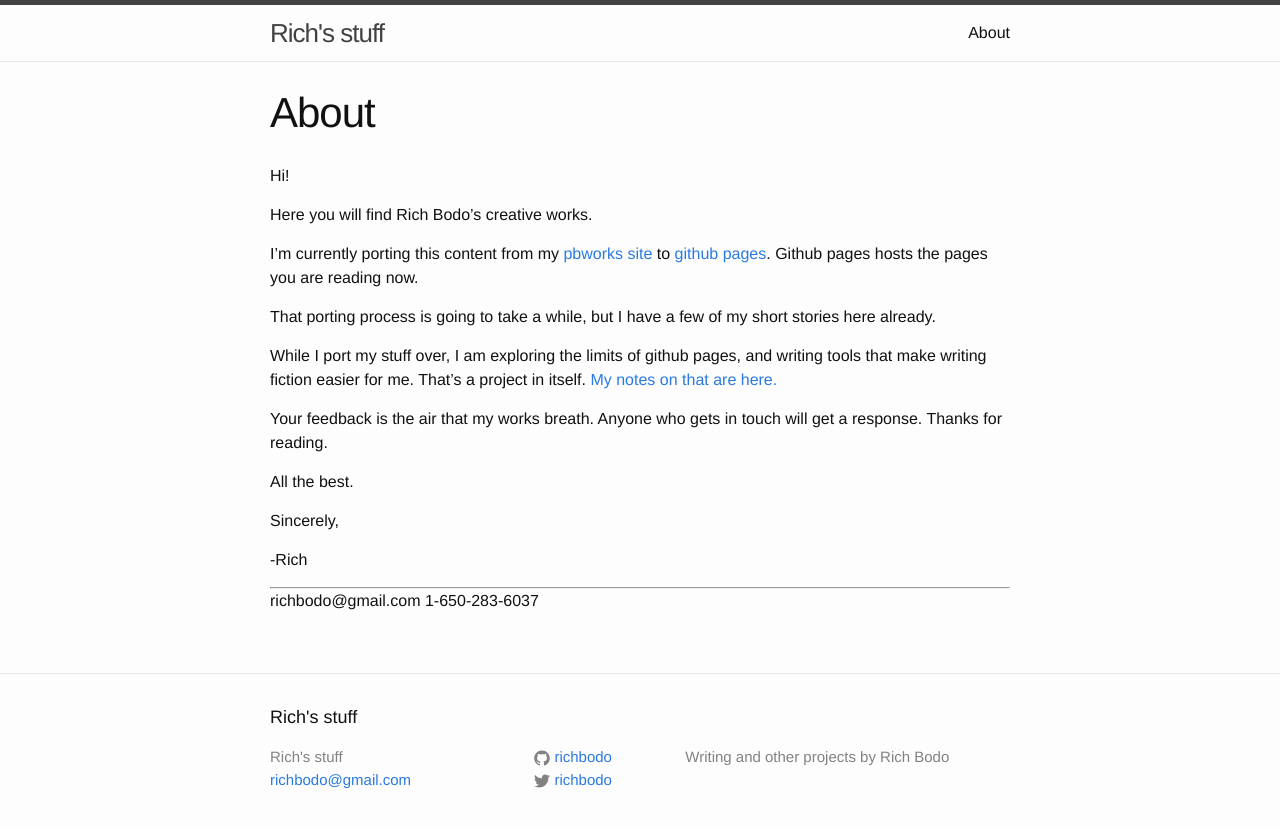
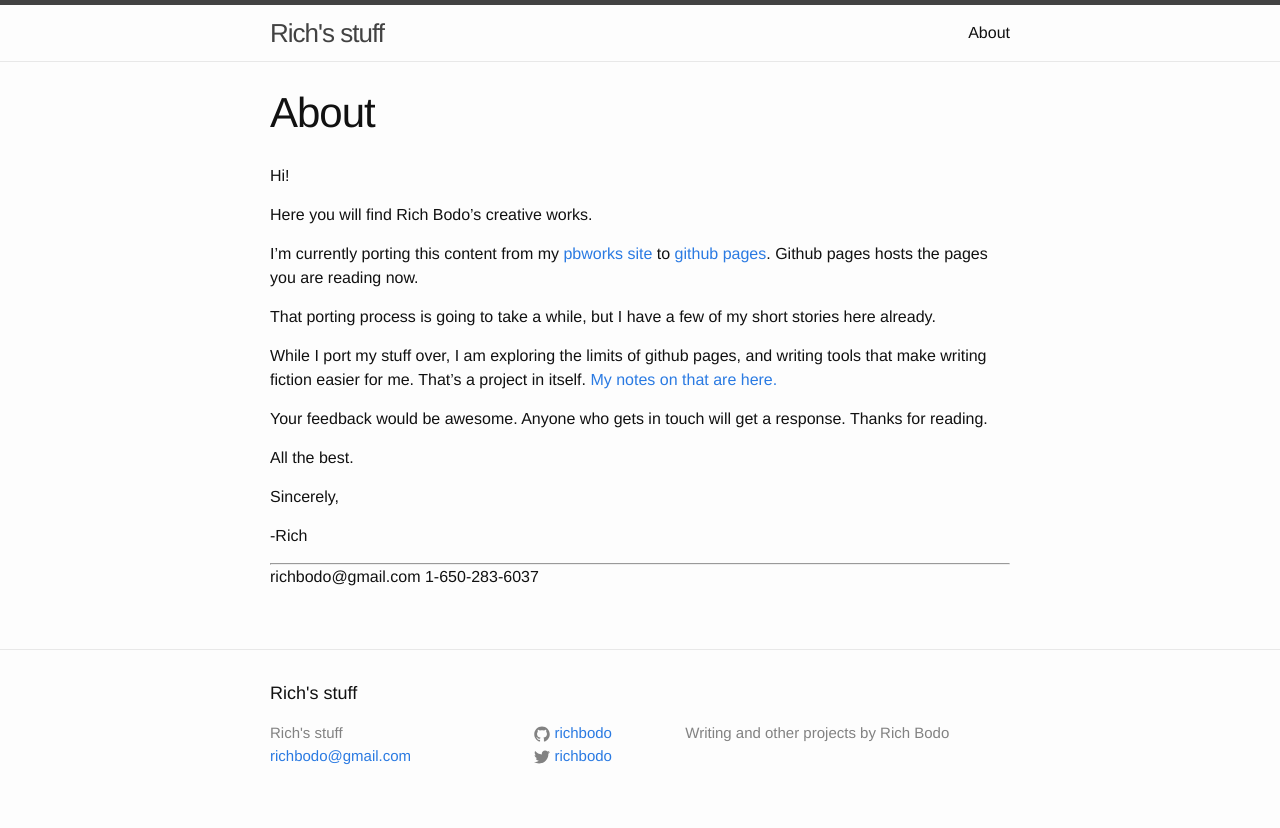
Before and after one commit to richbodo/richbodo.github.io, a Jekyll site: the page built from about.md, in a window 1280 px wide. Shown: the top 828 px of the page. Built offline with Jekyll 4.4.1, drawn with Linux system fonts in a browser that asks for light colours.

Commit message:
minor update to see if this still works

```diff
--- a/about.md
+++ b/about.md
@@ -14,7 +14,7 @@ That porting process is going to take a while, but I have a few of my short stor
 
 While I port my stuff over, I am exploring the limits of github pages, and writing tools that make writing fiction easier for me.  That's a project in itself.  [My notes on that are here.][github-creatives]
 
-Your feedback is the air that my works breath.  Anyone who gets in touch will get a response.  Thanks for reading.
+Your feedback would be awesome.  Anyone who gets in touch will get a response.  Thanks for reading.
 
 All the best.
 
```
